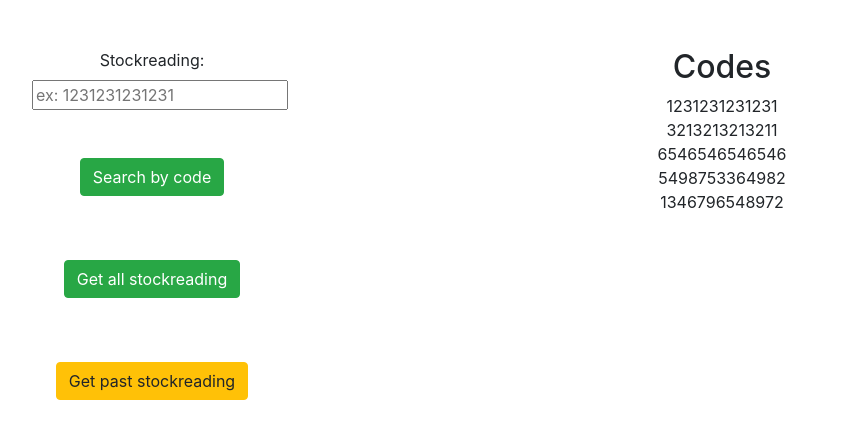
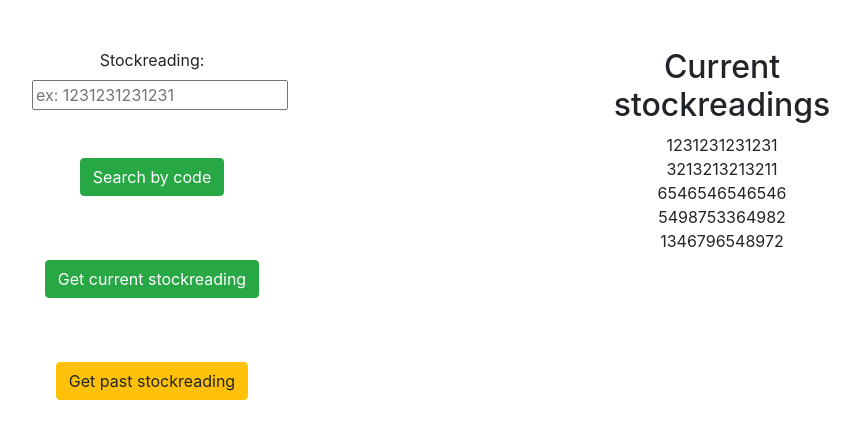
Before and after one commit to athd92/StockReadings, a Django app: page /get_all in a window 1280 px wide. Shown: the top 439 px of the page, without its empty margins (68-928 px from the left). Run offline with Django 3.2, Linux system fonts and the light colour scheme; data comes from the database, SQL or seed files in the repository; both versions use the stored data as it was after the commit; some libraries are stand-ins or nearby versions.

Commit message:
index page update

```diff
--- a/products/main/templates/index.html
+++ b/products/main/templates/index.html
@@ -27,7 +27,7 @@
                                 <button type="submit" class="btn btn-success mt-5">Search by code</button>
                             </form>
                             <form action="{% url 'main:get_all'%}" method="GET">
-                                <button type="submit" class="btn btn-success mt-5">Get all stockreading</button>
+                                <button type="submit" class="btn btn-success mt-5">Get current stockreading</button>
                             </form>
                             <form action="{% url 'main:get_past'%}" method="GET">
                                 <button type="submit" class="btn btn-warning mt-5">Get past stockreading</button>
@@ -66,7 +66,7 @@
                         {% endfor %}
                         {% elif stockreading_list %}
                         <div class="col-6 mt-5" align="center">
-                        <h2 class='mt-5' >Codes</h2>
+                        <h2 class='mt-5' >Current stockreadings</h2>
                         </div>
                         {% for code in stockreading_list %}
                         <div class="col-6 " align="center">
```
Also changed, not shown: products/db.sqlite3.
